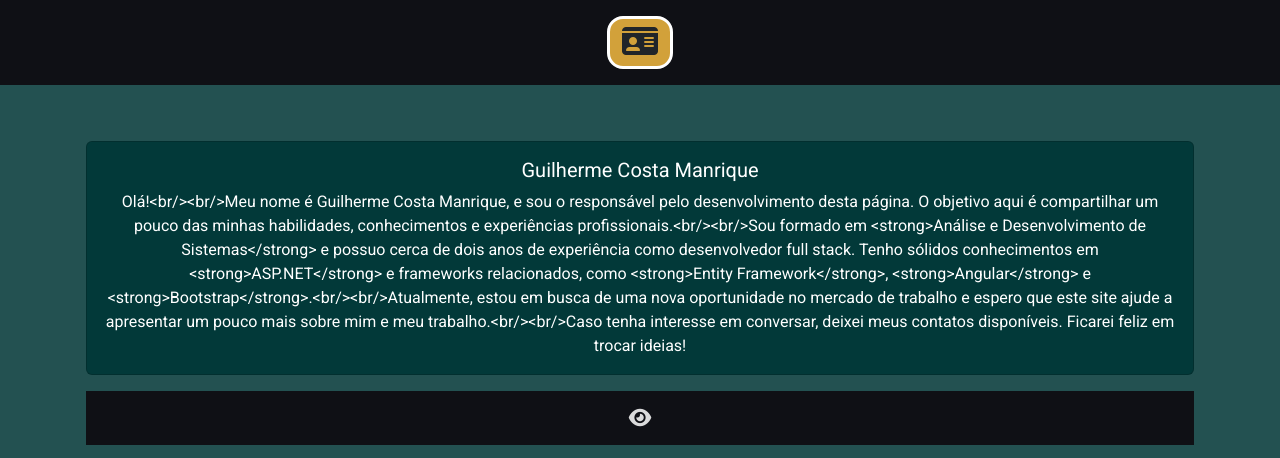
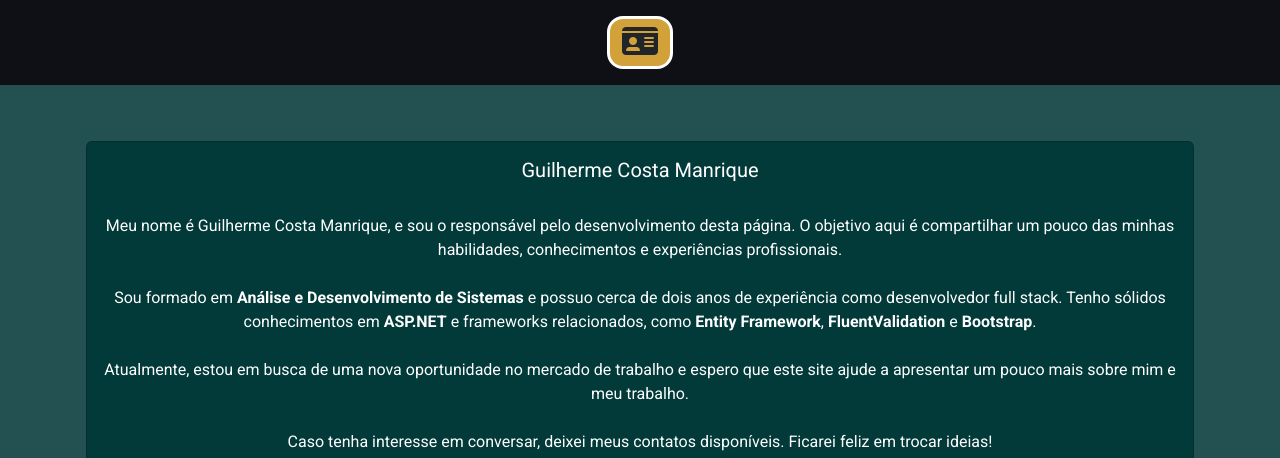
Before and after one commit to gcostamanrique/gcostamanrique.github.io, a plain HTML site: page index.html in a window 1280 px wide. Shown: the top 458 px of the page. Drawn offline with nearby package versions, Linux system fonts and the light colour scheme.

Commit message:
Atualização
Atualização esquema de leitura do JSON de textContent para innerHTML

```diff
--- a/Visualizacao/JSON/informacoes.json
+++ b/Visualizacao/JSON/informacoes.json
@@ -2,7 +2,7 @@
     "nomeperfil" : "Guilherme Costa Manrique",
     "imagemsrc" : "Visualizacao/Imagens/01GuilhermeManrique.jpeg",
     "imagemdescricao" : "Imagem Guilherme Costa Manrique",
-    "apresentacaoperfil" : "Olá!<br/><br/>Meu nome é Guilherme Costa Manrique, e sou o responsável pelo desenvolvimento desta página. O objetivo aqui é compartilhar um pouco das minhas habilidades, conhecimentos e experiências profissionais.<br/><br/>Sou formado em <strong>Análise e Desenvolvimento de Sistemas</strong> e possuo cerca de dois anos de experiência como desenvolvedor full stack. Tenho sólidos conhecimentos em <strong>ASP.NET</strong> e frameworks relacionados, como <strong>Entity Framework</strong>, <strong>Angular</strong> e <strong>Bootstrap</strong>.<br/><br/>Atualmente, estou em busca de uma nova oportunidade no mercado de trabalho e espero que este site ajude a apresentar um pouco mais sobre mim e meu trabalho.<br/><br/>Caso tenha interesse em conversar, deixei meus contatos disponíveis. Ficarei feliz em trocar ideias!",
+    "apresentacaoperfil" : "<br/>Meu nome é Guilherme Costa Manrique, e sou o responsável pelo desenvolvimento desta página. O objetivo aqui é compartilhar um pouco das minhas habilidades, conhecimentos e experiências profissionais.<br/><br/>Sou formado em <strong>Análise e Desenvolvimento de Sistemas</strong> e possuo cerca de dois anos de experiência como desenvolvedor full stack. Tenho sólidos conhecimentos em <strong>ASP.NET</strong> e frameworks relacionados, como <strong>Entity Framework</strong>, <strong>FluentValidation</strong> e <strong>Bootstrap</strong>.<br/><br/>Atualmente, estou em busca de uma nova oportunidade no mercado de trabalho e espero que este site ajude a apresentar um pouco mais sobre mim e meu trabalho.<br/><br/>Caso tenha interesse em conversar, deixei meus contatos disponíveis. Ficarei feliz em trocar ideias!",
     "numerowhatsapp" : "+55 11 98157-2382",
     "linkwhatsapp" : "https://wa.me/5511981572382/?text=Ol%C3%A1%20Guilherme%21%20Localizei%20seu%20curr%C3%ADculo%20atrav%C3%A9s%20do%20GitHub.",
     "nomelinkedin" : "gcostamanrique",
--- a/index.html
+++ b/index.html
@@ -282,14 +282,14 @@
 
             document.getElementById("ApresentacaoPerfil").appendChild(CriarCard2(dados.nomeperfil, dados.apresentacaoperfil));
 
-            document.getElementById("NumeroWhatsapp").textContent = dados.numerowhatsapp;
+            document.getElementById("NumeroWhatsapp").innerHTML  = dados.numerowhatsapp;
             document.getElementById("LinkWhatsapp").href = dados.linkwhatsapp;
-            document.getElementById("NomeLinkedin").textContent = dados.nomelinkedin;
+            document.getElementById("NomeLinkedin").innerHTML  = dados.nomelinkedin;
             document.getElementById("LinkLinkedin").href = dados.linklinkedin;
-            document.getElementById("NomeGithub").textContent = dados.nomegithub;
+            document.getElementById("NomeGithub").innerHTML  = dados.nomegithub;
             document.getElementById("LinkGithub").href = dados.linkgithub;
-            document.getElementById("Email").textContent = dados.email;
-            document.getElementById("CopyRight").textContent = dados.nomeperfil
+            document.getElementById("Email").innerHTML  = dados.email;
+            document.getElementById("CopyRight").innerHTML  = dados.nomeperfil
             dados.localizacao.forEach(elemento => {
                 document.getElementById("cardCollection02").appendChild(CriarCard2(elemento.titulo, elemento.texto));
             });
@@ -386,7 +386,7 @@
 
             var cardText = document.createElement("p");
             cardText.className = "card-text";
-            cardText.textContent = texto;
+            cardText.innerHTML  = texto;
 
             cardBody.appendChild(cardText);
             card.appendChild(cardBody);
@@ -407,11 +407,11 @@
 
             var cardTitle = document.createElement("h5");
             cardTitle.className = "card-title";
-            cardTitle.textContent = titulo;
+            cardTitle.innerHTML  = titulo;
 
             var cardText = document.createElement("p");
             cardText.className = "card-text";
-            cardText.textContent = texto;
+            cardText.innerHTML  = texto;
 
             cardBody.appendChild(cardTitle);
             cardBody.appendChild(cardText);
@@ -433,11 +433,11 @@
 
             var cardTitle = document.createElement("h5");
             cardTitle.className = "card-title";
-            cardTitle.textContent = titulo;
+            cardTitle.innerHTML  = titulo;
 
             var cardText = document.createElement("p");
             cardText.className = "card-text";
-            cardText.textContent = texto;
+            cardText.innerHTML  = texto;
 
             var divLink = document.createElement('div');
             divLink.className = 'text-center fa-fade fadePadrao animacaoVelocidadePadrao';
@@ -477,19 +477,19 @@
 
             var cardTitle = document.createElement("h5");
             cardTitle.className = "card-title";
-            cardTitle.textContent = titulo;
+            cardTitle.innerHTML  = titulo;
 
             var cardSubtitle = document.createElement("h5");
             cardSubtitle.className = "card-title";
-            cardSubtitle.textContent = subtitulo;
+            cardSubtitle.innerHTML  = subtitulo;
 
             var cardPeriod = document.createElement("h5");
             cardPeriod.className = "card-title";
-            cardPeriod.textContent = periodo;
+            cardPeriod.innerHTML  = periodo;
 
             var cardText = document.createElement("p");
             cardText.className = "card-text";
-            cardText.textContent = texto;
+            cardText.innerHTML  = texto;
 
             cardBody.appendChild(cardTitle);
             cardBody.appendChild(cardSubtitle);
```
